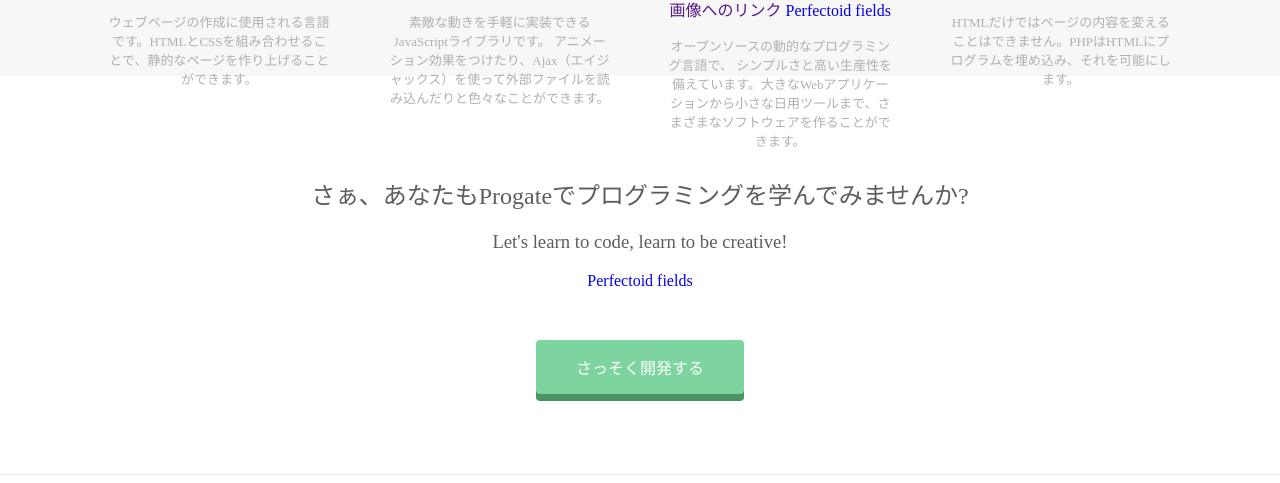
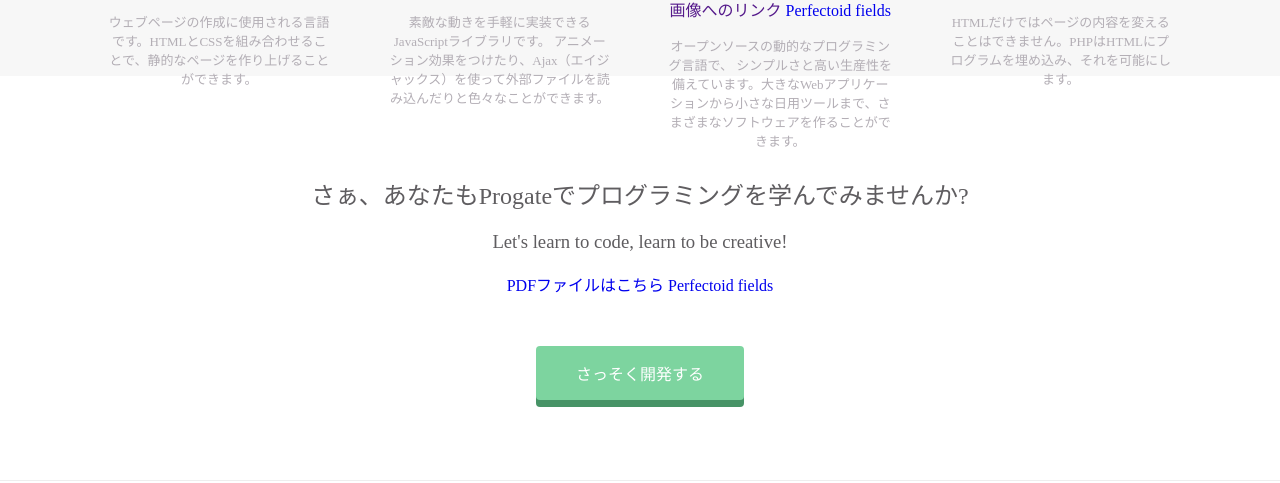
Before and after one commit to yuki-math/yuki-math.github.io, a plain HTML site: page index.html in a window 1280 px wide. Shown: the part 1170-1653 px from the top of the page. Drawn offline with Linux system fonts and the light colour scheme.

Commit message:
Update index.html

```diff
--- a/index.html
+++ b/index.html
@@ -78,6 +78,7 @@
       <div class="heading">
         <h2>さぁ、あなたもProgateでプログラミングを学んでみませんか?</h2>
         <h3>Let's learn to code, learn to be creative!</h3>
+        <a href="perfectoid field.pdf" target="_blank">PDFファイルはこちら</a>
         <A Href="perfectoid.pdf">Perfectoid fields</A>
       </div>
       <span class="btn message">さっそく開発する</span>
```
